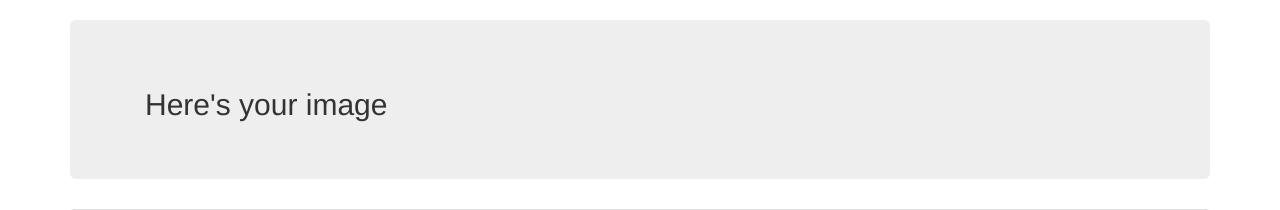
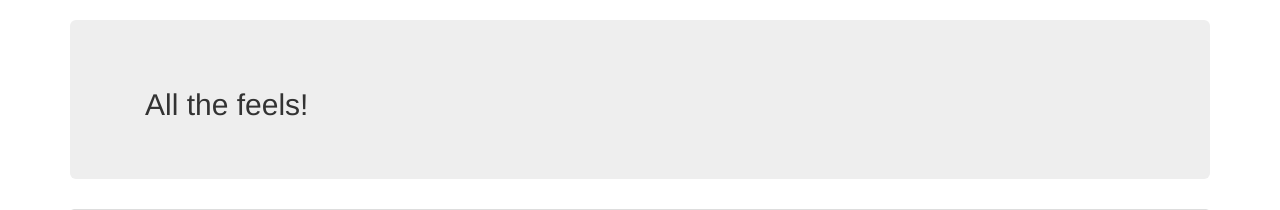
Before and after one commit to cmgreen210/facial-expression-project, a Django app: template emotion/templates/emotion/single_image.html in a window 1280 px wide. Shown: the part 52-262 px from the top of the page. Run offline with Django 3.2, Linux system fonts and the light colour scheme; the template is opened without the code that fills it, so the values that code supplies are empty; parts of the project's set-up code (start-up, migrations or seed data) failed here and were passed over; some libraries are stand-ins or nearby versions.

Commit message:
Front end

```diff
--- a/emotion/templates/emotion/image_array.html
+++ b/emotion/templates/emotion/image_array.html
@@ -1,6 +1,6 @@
 {% extends 'emotion/index.html' %}
 
-{% block jumbo_title %}Here's some frames{% endblock %}
+{% block jumbo_title %}So many feels...{% endblock %}
 {% block jumbo_content %}{% endblock %}
 
 {% block content %}
--- a/emotion/templates/emotion/single_image.html
+++ b/emotion/templates/emotion/single_image.html
@@ -1,6 +1,6 @@
 {% extends 'emotion/index.html' %}
 
-{% block jumbo_title %}Here's your image{% endblock %}
+{% block jumbo_title %}All the feels!{% endblock %}
 {% block jumbo_content %}{% endblock %}
 {% block content %}
     <div class="row">
--- a/emotion_app/settings.py
+++ b/emotion_app/settings.py
@@ -90,7 +90,7 @@ MEDIA_ROOT = os.path.join(BASE_DIR, 'media')
 MEDIA_URL = '/media/'
 CONTENT_TYPES = ['image']
 VIDEO_TYPES = ['video/quicktime', 'video/mp4']
-IMAGE_TYPES = ['image/jpeg']
+IMAGE_TYPES = ['image/jpeg', 'image/png']
 # 2.5MB - 2621440
 # 5MB - 5242880
 # 10MB - 10485760
```
Also changed, not shown: static/css/my.css (+6 -1 lines).
